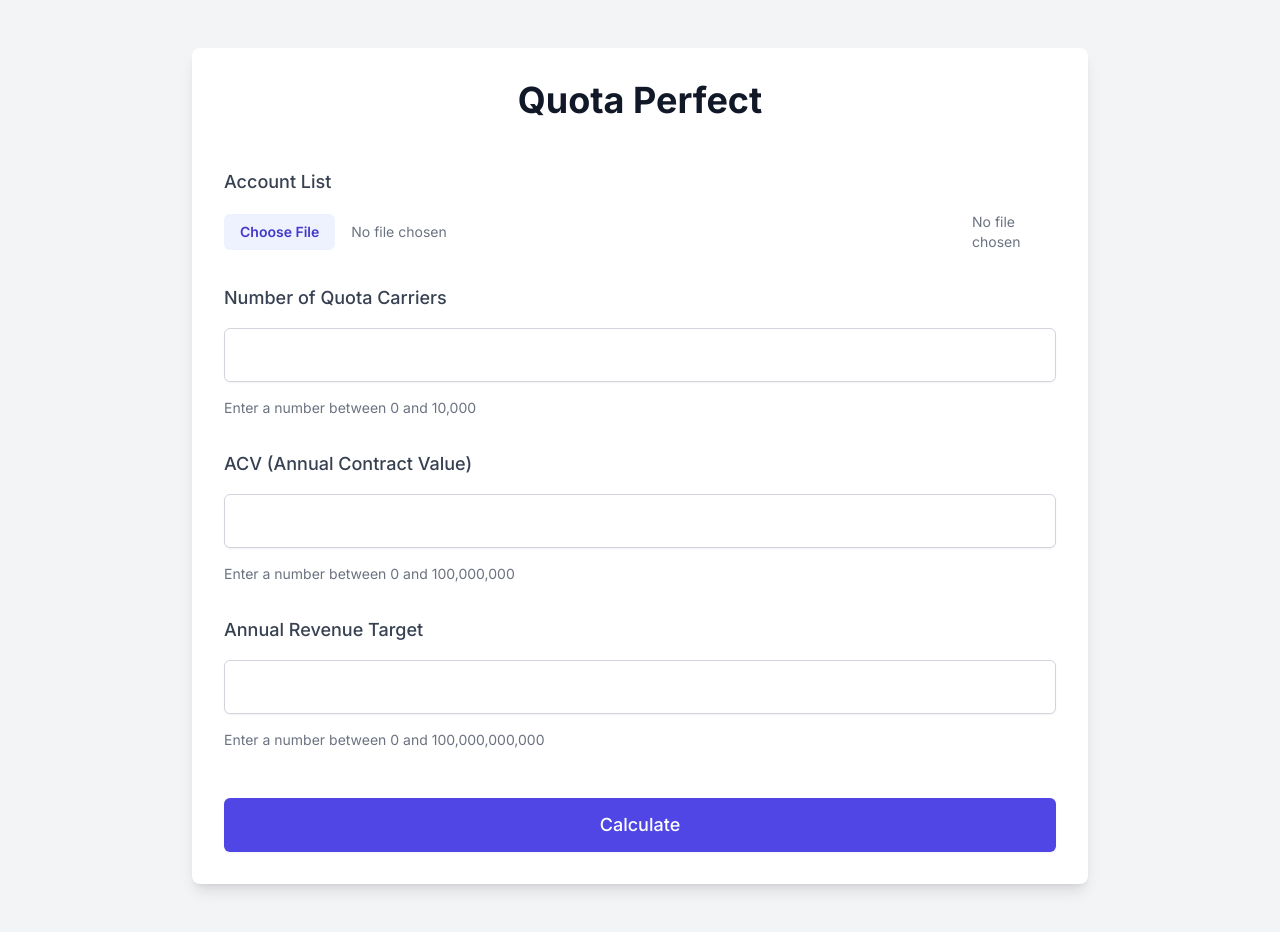
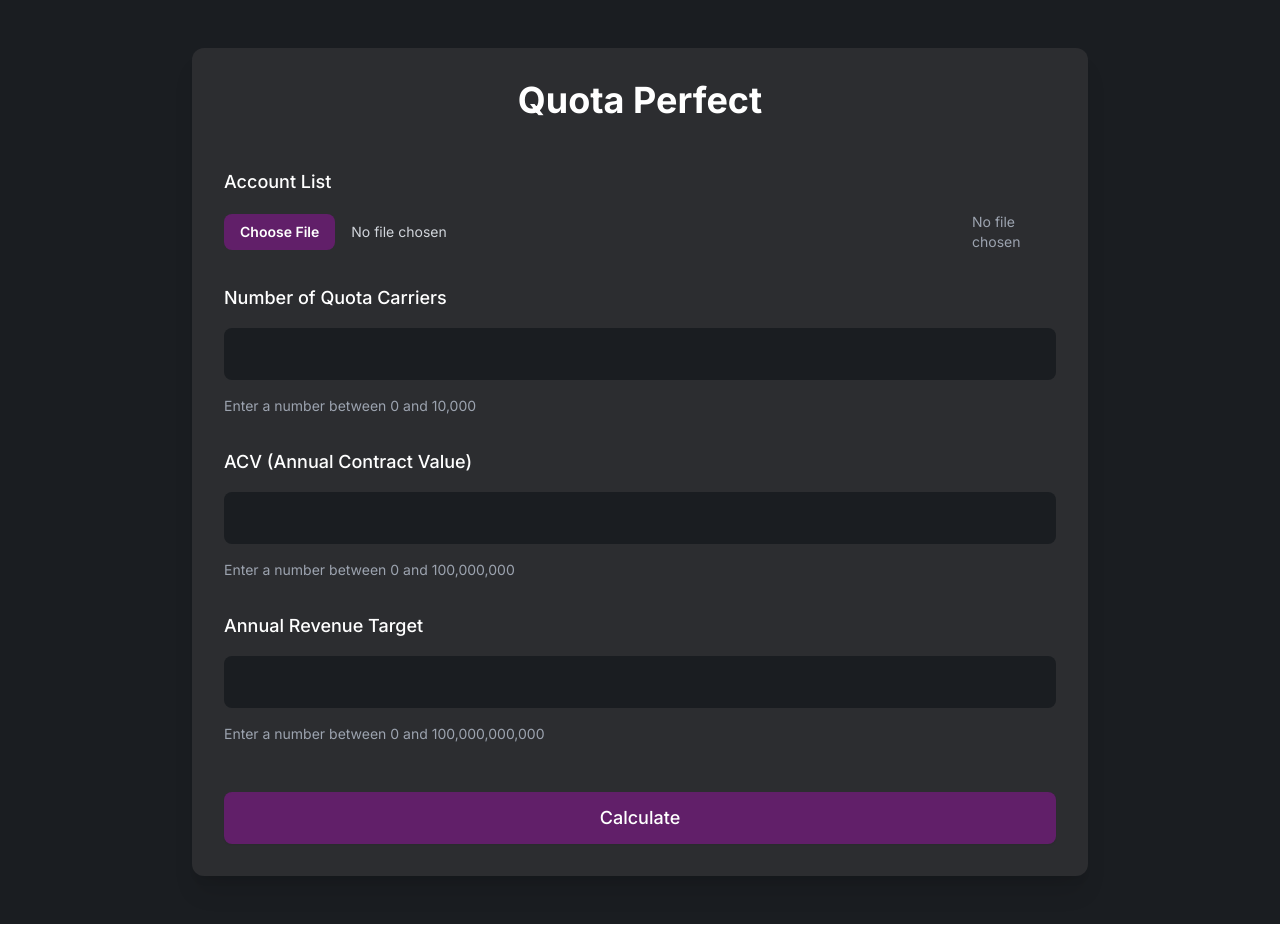
Before and after one commit to PaddyGriff/QuotaPerfect, a Next.js app: page / in a window 1280 px wide. Built offline with nearby package versions, Linux system fonts and the light colour scheme.

Commit message:
Update form styling to match Slack's design language

```diff
--- a/src/app/page.tsx
+++ b/src/app/page.tsx
@@ -35,12 +35,12 @@ export default function Home() {
   };
 
   return (
-    <div className="min-h-screen bg-gray-100 py-12 px-4 sm:px-6 lg:px-8">
-      <div className="max-w-4xl mx-auto bg-white rounded-lg shadow-lg p-8">
-        <h1 className="text-4xl font-bold text-center text-gray-900 mb-12">Quota Perfect</h1>
+    <div className="min-h-screen bg-[#1a1d21] py-12 px-4 sm:px-6 lg:px-8">
+      <div className="max-w-4xl mx-auto bg-[#2c2d30] rounded-xl shadow-xl p-8">
+        <h1 className="text-4xl font-bold text-center text-white mb-12">Quota Perfect</h1>
         <form onSubmit={handleSubmit} className="space-y-8">
           <div className="space-y-4">
-            <label htmlFor="accountList" className="block text-lg font-medium text-gray-700">
+            <label htmlFor="accountList" className="block text-lg font-medium text-white">
               Account List
             </label>
             <div className="flex items-center space-x-4">
@@ -49,22 +49,22 @@ export default function Home() {
                 id="accountList"
                 accept=".csv"
                 onChange={handleFileChange}
-                className="block w-full text-sm text-gray-500
+                className="block w-full text-sm text-gray-300
                   file:mr-4 file:py-2 file:px-4
-                  file:rounded-md file:border-0
+                  file:rounded-lg file:border-0
                   file:text-sm file:font-semibold
-                  file:bg-indigo-50 file:text-indigo-700
-                  hover:file:bg-indigo-100"
+                  file:bg-[#611f69] file:text-white
+                  hover:file:bg-[#4a154b]"
                 required
               />
-              <span className="text-sm text-gray-500">
+              <span className="text-sm text-gray-400">
                 {formData.accountList ? formData.accountList.name : 'No file chosen'}
               </span>
             </div>
           </div>
 
           <div className="space-y-4">
-            <label htmlFor="quotaCarriers" className="block text-lg font-medium text-gray-700">
+            <label htmlFor="quotaCarriers" className="block text-lg font-medium text-white">
               Number of Quota Carriers
             </label>
             <input
@@ -75,14 +75,14 @@ export default function Home() {
               onChange={handleChange}
               min="0"
               max="10000"
-              className="mt-1 block w-full rounded-md border-gray-300 shadow-sm focus:border-indigo-500 focus:ring-indigo-500 text-lg p-3"
+              className="mt-1 block w-full rounded-lg bg-[#1a1d21] border-0 text-white placeholder-gray-400 focus:ring-2 focus:ring-[#611f69] text-lg p-3"
               required
             />
-            <p className="text-sm text-gray-500">Enter a number between 0 and 10,000</p>
+            <p className="text-sm text-gray-400">Enter a number between 0 and 10,000</p>
           </div>
 
           <div className="space-y-4">
-            <label htmlFor="acv" className="block text-lg font-medium text-gray-700">
+            <label htmlFor="acv" className="block text-lg font-medium text-white">
               ACV (Annual Contract Value)
             </label>
             <input
@@ -93,14 +93,14 @@ export default function Home() {
               onChange={handleChange}
               min="0"
               max="100000000"
-              className="mt-1 block w-full rounded-md border-gray-300 shadow-sm focus:border-indigo-500 focus:ring-indigo-500 text-lg p-3"
+              className="mt-1 block w-full rounded-lg bg-[#1a1d21] border-0 text-white placeholder-gray-400 focus:ring-2 focus:ring-[#611f69] text-lg p-3"
               required
             />
-            <p className="text-sm text-gray-500">Enter a number between 0 and 100,000,000</p>
+            <p className="text-sm text-gray-400">Enter a number between 0 and 100,000,000</p>
           </div>
 
           <div className="space-y-4">
-            <label htmlFor="annualRevenueTarget" className="block text-lg font-medium text-gray-700">
+            <label htmlFor="annualRevenueTarget" className="block text-lg font-medium text-white">
               Annual Revenue Target
             </label>
             <input
@@ -111,16 +111,16 @@ export default function Home() {
               onChange={handleChange}
               min="0"
               max="100000000000"
-              className="mt-1 block w-full rounded-md border-gray-300 shadow-sm focus:border-indigo-500 focus:ring-indigo-500 text-lg p-3"
+              className="mt-1 block w-full rounded-lg bg-[#1a1d21] border-0 text-white placeholder-gray-400 focus:ring-2 focus:ring-[#611f69] text-lg p-3"
               required
             />
-            <p className="text-sm text-gray-500">Enter a number between 0 and 100,000,000,000</p>
+            <p className="text-sm text-gray-400">Enter a number between 0 and 100,000,000,000</p>
           </div>
 
           <div className="pt-4">
             <button
               type="submit"
-              className="w-full flex justify-center py-3 px-4 border border-transparent rounded-md shadow-sm text-lg font-medium text-white bg-indigo-600 hover:bg-indigo-700 focus:outline-none focus:ring-2 focus:ring-offset-2 focus:ring-indigo-500"
+              className="w-full flex justify-center py-3 px-4 rounded-lg shadow-sm text-lg font-medium text-white bg-[#611f69] hover:bg-[#4a154b] focus:outline-none focus:ring-2 focus:ring-offset-2 focus:ring-[#611f69] focus:ring-offset-[#2c2d30] transition-colors duration-200"
             >
               Calculate
             </button>
```
